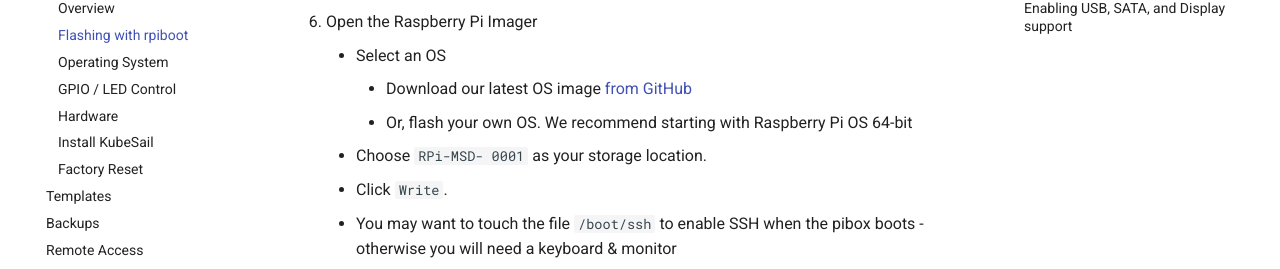
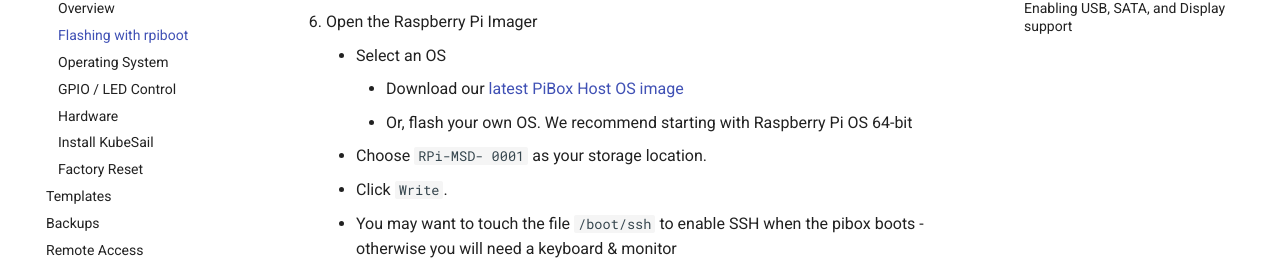
Before and after one commit to kubesail/kubesail-docs, an MkDocs documentation site: the page built from docs/guides/pibox/rpiboot.md, in a window 1280 px wide and 900 px high, scrolled down 1245 px. Shown: the part 181-450 px from the top of the window. Built offline with MkDocs 1.6.1 and Material for MkDocs 9.7.7, drawn with Linux system fonts in a browser that asks for light colours; comment, search, counter and statistics services are not loaded.

Commit message:
Add link to PiBox Host OS Image

```diff
--- a/docs/guides/pibox/rpiboot.md
+++ b/docs/guides/pibox/rpiboot.md
@@ -33,7 +33,7 @@
 1. Run `sudo ./rpiboot` (Mac / Linux) or the `RpiBoot` executable at `C:\Program Files (x86)\Raspberry Pi\RPiBoot.exe` (Windows). This will turn your Pi's eMMC into a mass storage device, allowing you to write the OS directly to the eMMC.
 1. Open the Raspberry Pi Imager
     - Select an OS
-        - Download our latest OS image [from GitHub](https://github.com/kubesail/pibox-os/releases)
+        - Download our [latest PiBox Host OS image](https://pibox-mirror-us.us-southeast-1.linodeobjects.com/pibox-host-os-v1.39.0.img.gz)
         - Or, flash your own OS. We recommend starting with Raspberry Pi OS 64-bit
     - Choose `RPi-MSD- 0001` as your storage location.
     - Click `Write`.
```
